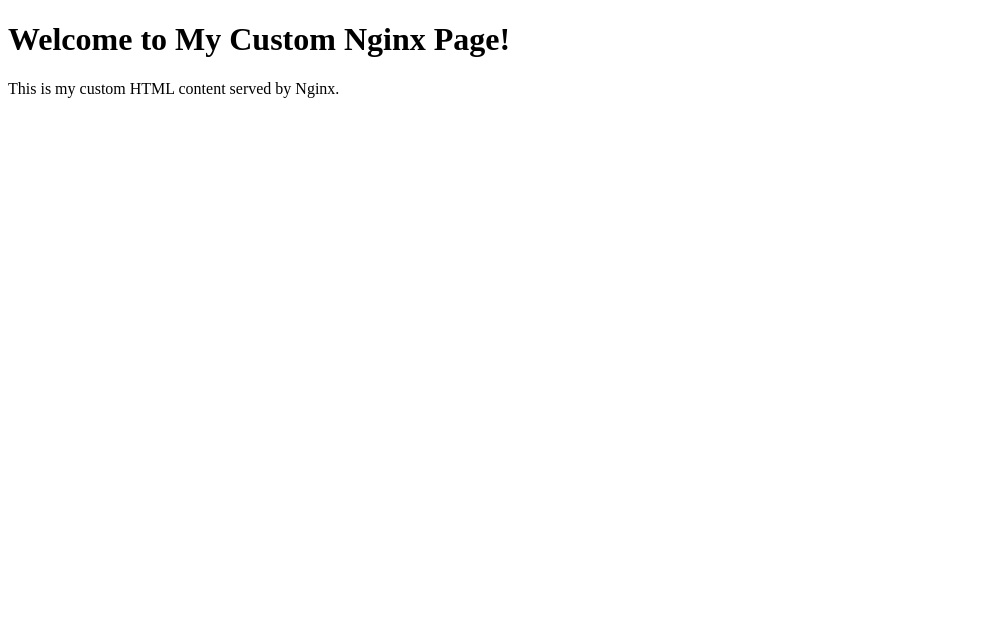
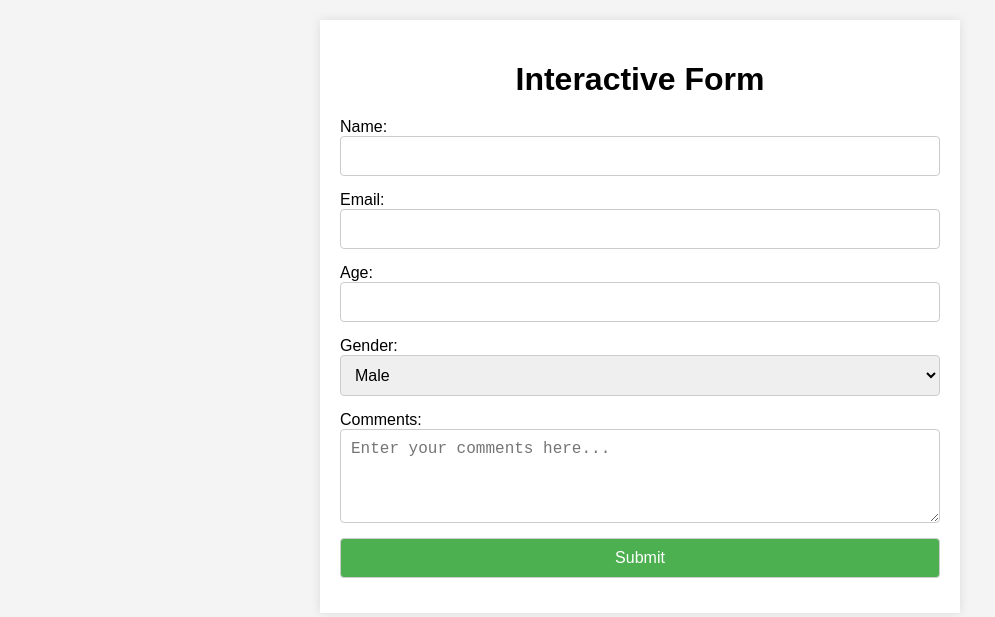
Before and after one commit to ravikuk92/frontend, a plain HTML site: page index.html in a window 1280 px wide. Shown: the whole page, without its empty margins (0-995 px from the left). Drawn offline with Linux system fonts and the light colour scheme.

Commit message:
Update index.html

```diff
--- a/index.html
+++ b/index.html
@@ -1,10 +1,100 @@
 <!DOCTYPE html>
-<html>
+<html lang="en">
 <head>
-    <title>My Custom Nginx Page</title>
+    <meta charset="UTF-8">
+    <meta name="viewport" content="width=device-width, initial-scale=1.0">
+    <title>Interactive Form</title>
+    <style>
+        body {
+            font-family: Arial, sans-serif;
+            margin: 0;
+            padding: 20px;
+            background-color: #f4f4f4;
+        }
+
+        .container {
+            max-width: 600px;
+            margin: 0 auto;
+            background: #fff;
+            padding: 20px;
+            box-shadow: 0 0 10px rgba(0, 0, 0, 0.1);
+        }
+
+        h1 {
+            text-align: center;
+            margin-bottom: 20px;
+        }
+
+        form {
+            display: flex;
+            flex-direction: column;
+        }
+
+        input, select, textarea {
+            margin-bottom: 15px;
+            padding: 10px;
+            font-size: 16px;
+            border: 1px solid #ccc;
+            border-radius: 4px;
+        }
+
+        input[type="submit"] {
+            background-color: #4CAF50;
+            color: white;
+            cursor: pointer;
+        }
+
+        input[type="submit"]:hover {
+            background-color: #45a049;
+        }
+    </style>
 </head>
 <body>
-    <h1>Welcome to My Custom Nginx Page!</h1>
-    <p>This is my custom HTML content served by Nginx.</p>
+    <div class="container">
+        <h1>Interactive Form</h1>
+        <form id="userForm">
+            <label for="name">Name:</label>
+            <input type="text" id="name" name="name" required>
+
+            <label for="email">Email:</label>
+            <input type="email" id="email" name="email" required>
+
+            <label for="age">Age:</label>
+            <input type="number" id="age" name="age" required>
+
+            <label for="gender">Gender:</label>
+            <select id="gender" name="gender" required>
+                <option value="male">Male</option>
+                <option value="female">Female</option>
+                <option value="other">Other</option>
+            </select>
+
+            <label for="comments">Comments:</label>
+            <textarea id="comments" name="comments" rows="4" placeholder="Enter your comments here..."></textarea>
+
+            <input type="submit" value="Submit">
+        </form>
+    </div>
+
+    <script>
+        document.getElementById('userForm').addEventListener('submit', function(event) {
+            event.preventDefault();
+
+            const name = document.getElementById('name').value;
+            const email = document.getElementById('email').value;
+            const age = document.getElementById('age').value;
+            const gender = document.getElementById('gender').value;
+            const comments = document.getElementById('comments').value;
+
+            console.log('Form Data Submitted:');
+            console.log('Name:', name);
+            console.log('Email:', email);
+            console.log('Age:', age);
+            console.log('Gender:', gender);
+            console.log('Comments:', comments);
+
+            alert('Thank you for your submission!');
+        });
+    </script>
 </body>
 </html>
```
